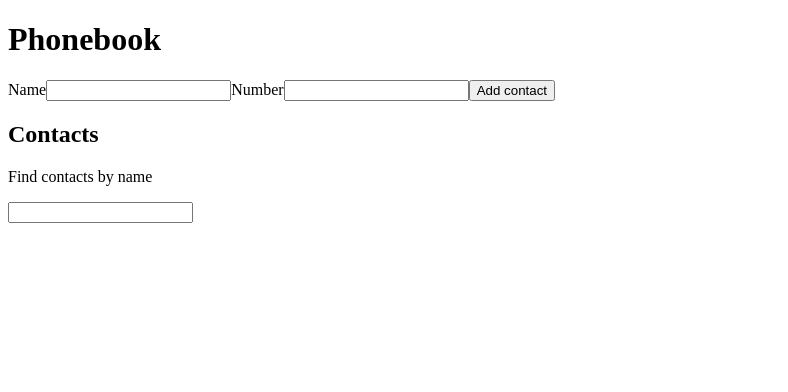
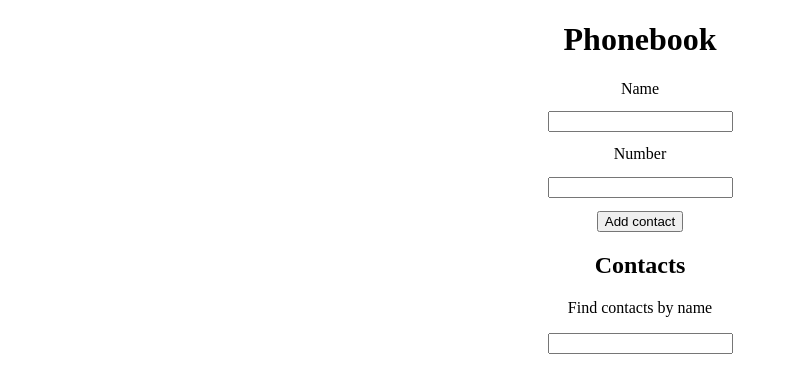
Before and after one commit to VitaliiKovalenko88/goit-react-hw-02-phonebook, a React (Create React App) app: page / in a window 1280 px wide. Shown: the top 392 px of the page, without its empty margins (0-788 px from the left). Built offline with nearby package versions, Linux system fonts and the light colour scheme.

Commit message:
:airplane:  Добавил минимальные стили

```diff
--- a/src/components/App/App.js
+++ b/src/components/App/App.js
@@ -1,8 +1,13 @@
 import React, { Component } from 'react';
+import styled from 'styled-components';
 import { nanoid } from 'nanoid';
 import { Form } from '../Form/Form';
 import { Filter } from '../Filter/Filter';
 import { ContactList } from '../ContactList/ContactList';
+
+const Container = styled.div`
+  text-align: center;
+`;
 
 export class App extends Component {
   state = {
@@ -57,7 +62,7 @@ export class App extends Component {
     const { filter } = this.state;
     const visibleContacts = this.getVisibleContacts();
     return (
-      <div>
+      <Container>
         <h1>Phonebook</h1>
         <Form onSubmit={this.addContact} />
         <h2>Contacts</h2>
@@ -66,7 +71,7 @@ export class App extends Component {
           contacts={visibleContacts}
           onDeleteContact={this.deleteContact}
         />
-      </div>
+      </Container>
     );
   }
 }
--- a/src/components/ContactList/ContactList.js
+++ b/src/components/ContactList/ContactList.js
@@ -1,6 +1,8 @@
+import { ContactsList } from './ContactLit.styled';
+
 export const ContactList = ({ contacts, onDeleteContact }) => {
   return (
-    <ul>
+    <ContactsList>
       {contacts.map(({ name, id, number }) => {
         return (
           <li key={id}>
@@ -18,6 +20,6 @@ export const ContactList = ({ contacts, onDeleteContact }) => {
           </li>
         );
       })}
-    </ul>
+    </ContactsList>
   );
 };
--- /dev/null
+++ b/src/components/ContactList/ContactLit.styled.js
@@ -0,0 +1,7 @@
+import styled from 'styled-components';
+
+export const ContactsList = styled.ul`
+  display: flex;
+  flex-direction: column;
+  list-style: none;
+`;
--- a/src/components/Form/Form.js
+++ b/src/components/Form/Form.js
@@ -1,4 +1,5 @@
 import { Component } from 'react';
+import { FormAddContact } from './Form.styled';
 
 const INITIAL_STATE = { name: '', number: '' };
 
@@ -25,7 +26,7 @@ export class Form extends Component {
 
   render() {
     return (
-      <form onSubmit={this.handleSubmite}>
+      <FormAddContact onSubmit={this.handleSubmite}>
         <label>Name</label>
         <input
           type="text"
@@ -46,7 +47,7 @@ export class Form extends Component {
         />
 
         <button type="submit">Add contact</button>
-      </form>
+      </FormAddContact>
     );
   }
 }
--- /dev/null
+++ b/src/components/Form/Form.styled.js
@@ -0,0 +1,9 @@
+import styled from 'styled-components';
+
+export const FormAddContact = styled.form`
+  display: flex;
+  flex-direction: column;
+  align-items: center;
+  justify-content: space-between;
+  height: 152px;
+`;
```
Also changed, not shown: 1 other file (tests, documents, lock files or other folders).
